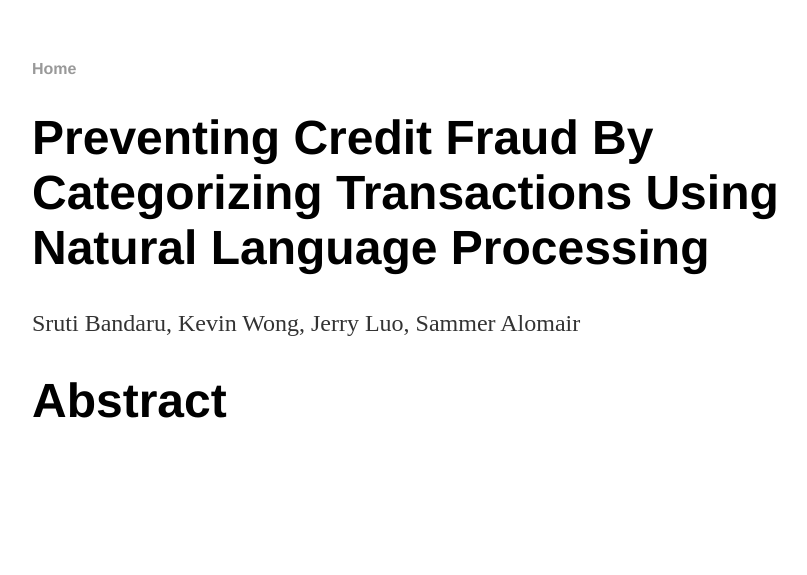
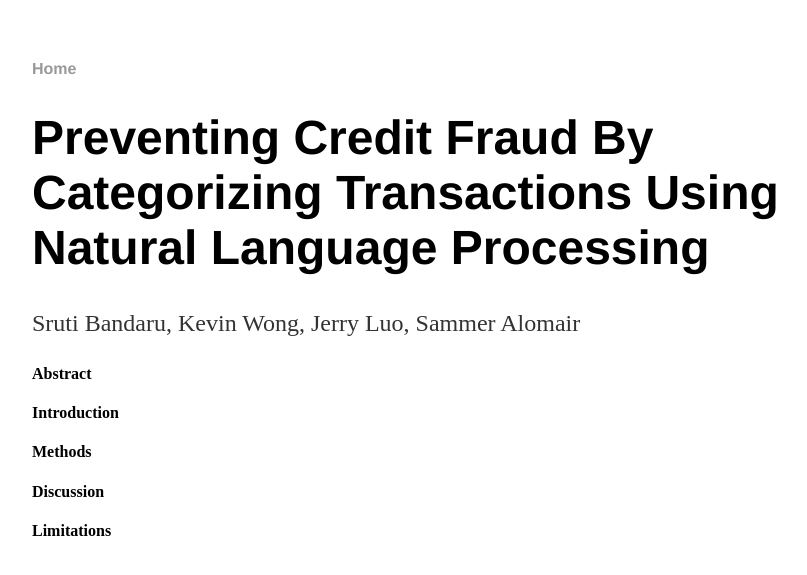
Before and after one commit to kkw002/kkw002.github.io, a Jekyll site: the page built from index.html, in a window 1280 px wide. Shown: the top 575 px of the page, without its empty margins (160-967 px from the left). Built offline with Jekyll 4.4.1, drawn with Linux system fonts in a browser that asks for light colours.

Commit message:
Update default.html

```diff
--- a/_layouts/default.html
+++ b/_layouts/default.html
@@ -15,7 +15,19 @@
     		{{ content }}
 		</div>
 		<div class="abstract">
-			<h1>Abstract</h1>
+			<h4>Abstract</h4>
+		</div>
+		<div class="introduction">
+			<h4>Introduction</h4>
+		</div>
+		<div class="methods">
+			<h4>Methods</h4>
+		</div>
+		<div class="discussion">
+			<h4>Discussion</h4>
+		</div>
+		<div class="limitations">
+			<h4>Limitations</h4>
 		</div>
 	</body>
 </html>
```
